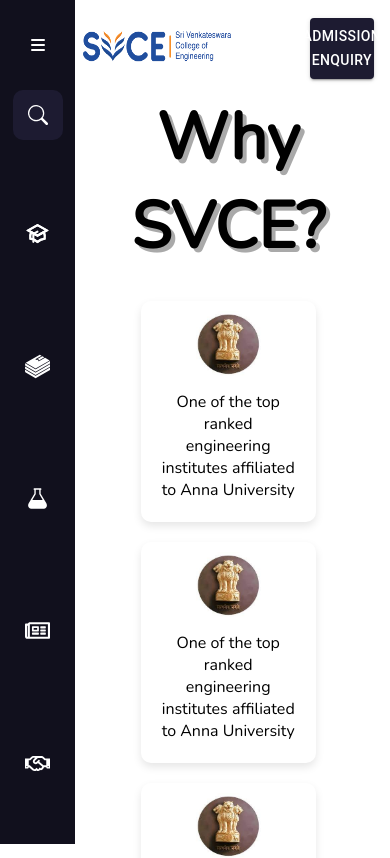
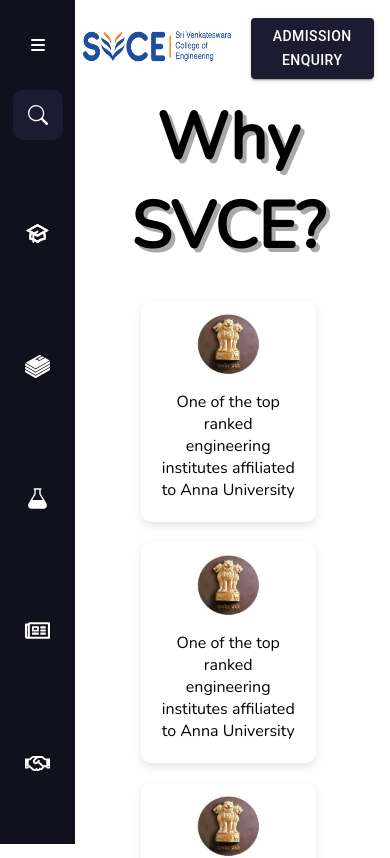
Before and after one commit to AishwaryaSubash/SVCE_Website, a Next.js app: page / in a window 390 px wide. Shown: the top 858 px of the page. Built offline with nearby package versions, Linux system fonts and the light colour scheme.

Commit message:
Commit 5 A8

```diff
--- a/components/HomePage/HomePage.module.scss
+++ b/components/HomePage/HomePage.module.scss
@@ -29,7 +29,6 @@
   }
   .muiBtn {
     font-size: 8px;
-    width: 2%;
   }
 }
 
```
